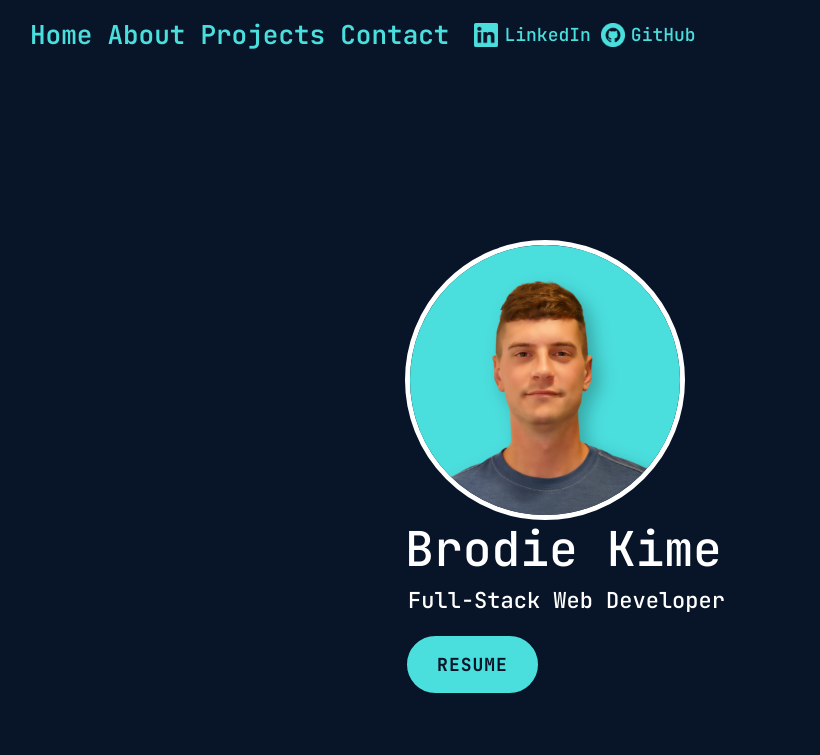
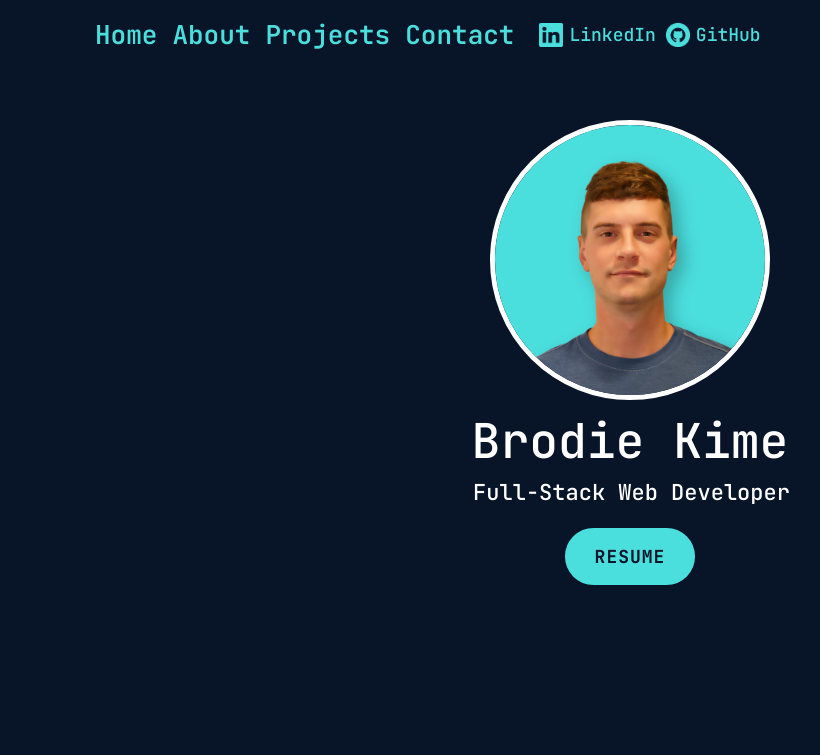
Before and after one commit to brodiekime21/portfolio, a React (Create React App) app: page / in a window 1280 px wide. Shown: the top 755 px of the page, without its empty margins (10-830 px from the left). Built offline with nearby package versions, Linux system fonts and the light colour scheme.

Commit message:
top is done now for navbar

```diff
--- a/src/components/Home.js
+++ b/src/components/Home.js
@@ -2,18 +2,17 @@ import { Button } from "react-bootstrap";
  function Home() {
 
   return (
-    <div className="home-container"
-    >
-      <div className="text-container">
+
+      <div className="home-container">
       <img
         className="linkedin-pic"
         src={require("../images/linkedin-pic.png")}
         alt="Brodie Kime, business headshot"
       />
         <h1>
-          <div>
+          <div className="brodie-kime">
            Brodie Kime
-          </div>{" "}
+          </div>
           <div id="full-stack">Full-Stack Web Developer</div>
         </h1>
         <Button
@@ -21,10 +20,10 @@ import { Button } from "react-bootstrap";
           href={require("../Brodie-Kime-Resume.pdf")}
           download
         >
-          Resume
+          RESUME
         </Button>
       </div>
-    </div>
+
   );
 }
 
--- a/src/components/Navbar.js
+++ b/src/components/Navbar.js
@@ -6,7 +6,7 @@ function Navbar({ scrollPosition }) {
 
 
   useEffect(() => {
-    setShowColumnLayout(scrollPosition >= 140);
+    setShowColumnLayout(scrollPosition >= 60);
   }, [scrollPosition]);
 
   const toggleMenu = () => {
--- a/src/index.css
+++ b/src/index.css
@@ -2,11 +2,10 @@
 @tailwind components;
 @tailwind utilities;
 
-/* html{
+html{
   display: flex;
   justify-content: center;
-} */
-
+}
 
 body {
   color: white;
@@ -83,60 +82,26 @@ body::-webkit-scrollbar {
 
 #home{
   max-width: 1150px;
-
   display: flex;
   flex-direction: column;
-  justify-content: center;
   align-items: center;
-  padding-top: 240px;
-  padding-bottom: 180px;
+  padding: 120px 0px;
 }
 
-.home-container {
-    display: flex;
-    flex-direction: column;
-    padding: 0px;
-    justify-content: center;
-    padding: 0 50px;
-    max-width: 1000px;
-    gap: 50px;
+.home-container{
+  display: flex;
+  flex-direction: column;
+  align-items: center;
 }
 
-.text-container {
-  display: flex;
-  flex-direction: column;
-  align-items: flex-start;
+.linkedin-pic {
+  width: 280px;
+  border: 5px solid white;
+  border-radius: 140px;
 }
 
-#home h1 {
-  display: block;
-  text-align: left;
-  margin: 0;
-}
-
-#home h1 span {
-  background-image: linear-gradient(
-    -225deg,
-    #142C4F 0%,
-    #4adedd 29%,
-    transparent 67%,
-    white 100%
-    );
-    background-size: auto auto;
-    background-clip: border-box;
-    background-size: 200% auto;
-    -webkit-background-clip: text;
-    -webkit-text-fill-color: transparent;
-    animation: textclip 3s linear infinite;
-    display: inline-block;
-    font-size: 70px;
-    font-weight: 800;
-}
-
-@keyframes textclip {
-  to {
-    background-position: 200% center;
-  }
+.brodie-kime{
+  margin-top: 12px;
 }
 
 .resume-download {
@@ -145,7 +110,6 @@ body::-webkit-scrollbar {
   border: 2px solid #081427;
   border-radius: 50px;
   padding: 15px 30px;
-  text-transform: uppercase;
   font-size: 18px;
   font-weight: bold;
   letter-spacing: 1px;
@@ -157,16 +121,6 @@ body::-webkit-scrollbar {
   background-color: #081427;
   color: #4adedd;
   border: 2px solid #4adedd;
-}
-
-.black-and-white-pic {
-  height:350px;
-  width: 400px;
-  object-fit: cover;
-  object-position: top;
-  margin-top: 61px;
-  mask-image: linear-gradient(to bottom, rgba(0,0,0,1) 75%, rgba(0,0,0,0) 92.5%);
-  filter: contrast(115%) brightness(110%);
 }
 
 /* !!!ABOUT ME CSS STYLING!!!!!!!!!!!!!!!!!!!!!!!!!!!!!!!!!!!!!!!!!!!!!!!!!!!!!!!!!!!!!!!!!!!!!!!!!!!!!!!!!!!!!!!!!!!!!! */
@@ -191,11 +145,7 @@ h1 {
   text-align: center;
 }
 
-.linkedin-pic {
-  width: 280px;
-  border: 5px solid white;
-  border-radius: 140px;
-}
+
 
 .code-deployed-website-hyperlinks {
   width: 24px;
```
